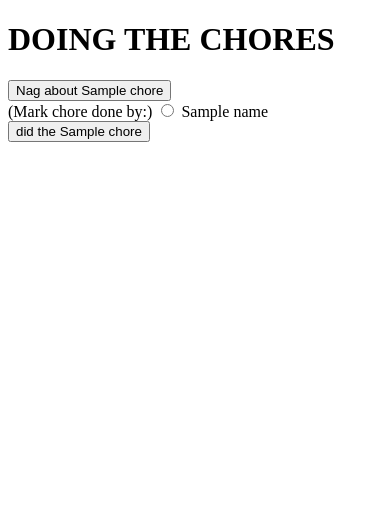
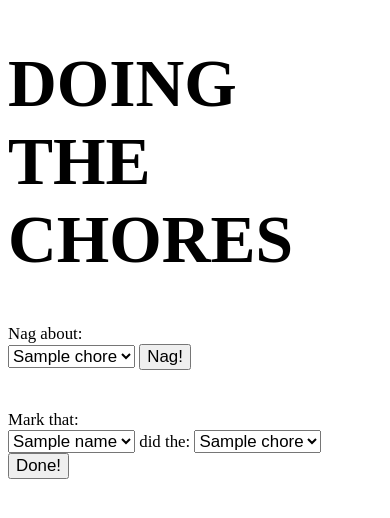
Before and after one commit to ccope/choresapp, a Flask app: template templates/chores.html in a window 390 px wide. Shown: the top 518 px of the page. Run offline with Flask 2, Linux system fonts and the light colour scheme; the template is opened without the code that fills it: most values are stand-ins (such as "Sample title", 1, 10 or a date in 2020); parts of the project's set-up code (start-up, migrations or seed data) failed here and were passed over.

Commit message:
move input data into post body, make UI more mobile friendly

```diff
--- a/chores/chores.py
+++ b/chores/chores.py
@@ -24,8 +24,9 @@ def displaychores():
             chores.append(k)
     return render_template('chores.html', chores=chores, names=names)
 
-@app.route('/nag/<chore>', methods=["POST"])
-def nag(chore):
+@app.route('/nag', methods=["POST"])
+def nag():
+    chore = request.form['chore']
     if chore in ["order", "emails", "descriptions"] or chore not in status:
         return "Invalid chore, loser."
     doer = status["order"][0]
@@ -52,8 +53,9 @@ def nag(chore):
     return """<!doctype html>
 <html><head></head><body>%s has been nagged to %s.<script>setTimeout(function() { window.location.assign("%s"); }, 2500);</script></body></html>""" % (doer, chore, request.url_root)
 
-@app.route('/done/<chore>', methods=["POST"])
-def done(chore):
+@app.route('/done', methods=["POST"])
+def done():
+    chore = request.form['chore']
     if chore in ["order", "emails", "descriptions"] or chore not in status:
         return "Invalid chore, COMMIE."
     try:
--- a/templates/chores.html
+++ b/templates/chores.html
@@ -4,23 +4,32 @@
   <meta charset="utf-8"/>
   <title>HOUSE CHORES</title>
 </head>
-<body>
-  <h1>DOING THE CHORES</h1>
-  {% for chore in chores %}
-  <form action="/nag/{{ chore }}" method="post">
-    <input type="submit" value="Nag about {{ chore }}">
+<body style="font-size:2vh;">
+  <h1 style="font-size:8vh;">DOING THE CHORES</h1>
+  Nag about:
+  <form action="/nag" method="post">
+    <select name="chore" style="font-size:2vh;">
+    {% for chore in chores %}
+      <option value="{{ chore }}">{{ chore }}</option>
+    {% endfor %}
+    </select>
+    <input type="submit" value="Nag!" style="font-size:2vh;">
   </form>
-  <form action="/done/{{ chore}}" method="post">
-    (Mark chore done by:)
+  <br />
+  <br />
+  Mark that:
+  <form action="/done" method="post">
+    <select name="name" style="font-size:2vh;">
     {% for name in names %}
-    <label for="{{ chore }}-{{ name }}">
-    <input type="radio" name="doer" value="{{ name }}" id="{{ chore }}-{{ name }}">
-    {{ name }}
-    </label>
+    <option value="{{ name }}">{{ name }}</option>
     {% endfor %}
-    <input type="submit" value="did the {{ chore }}">
+    </select>
+    did the:
+    <select name="chore" style="font-size:2vh;">
+    {% for chore in chores %}
+    <option value="{{ chore }}">{{ chore }}</option>
+    {% endfor %}
+    <input type="submit" value="Done!" style="font-size:2vh;">
   </form>
-  <br>
-  {% endfor %}
 </body>
 </html>
```
